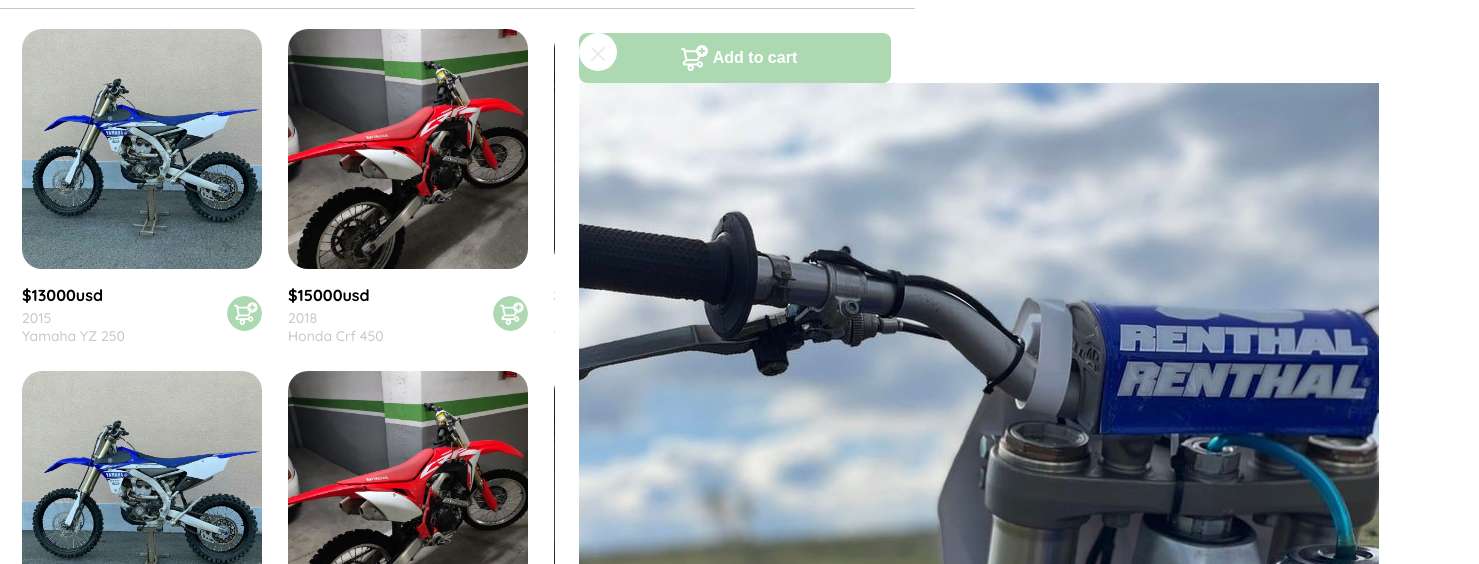
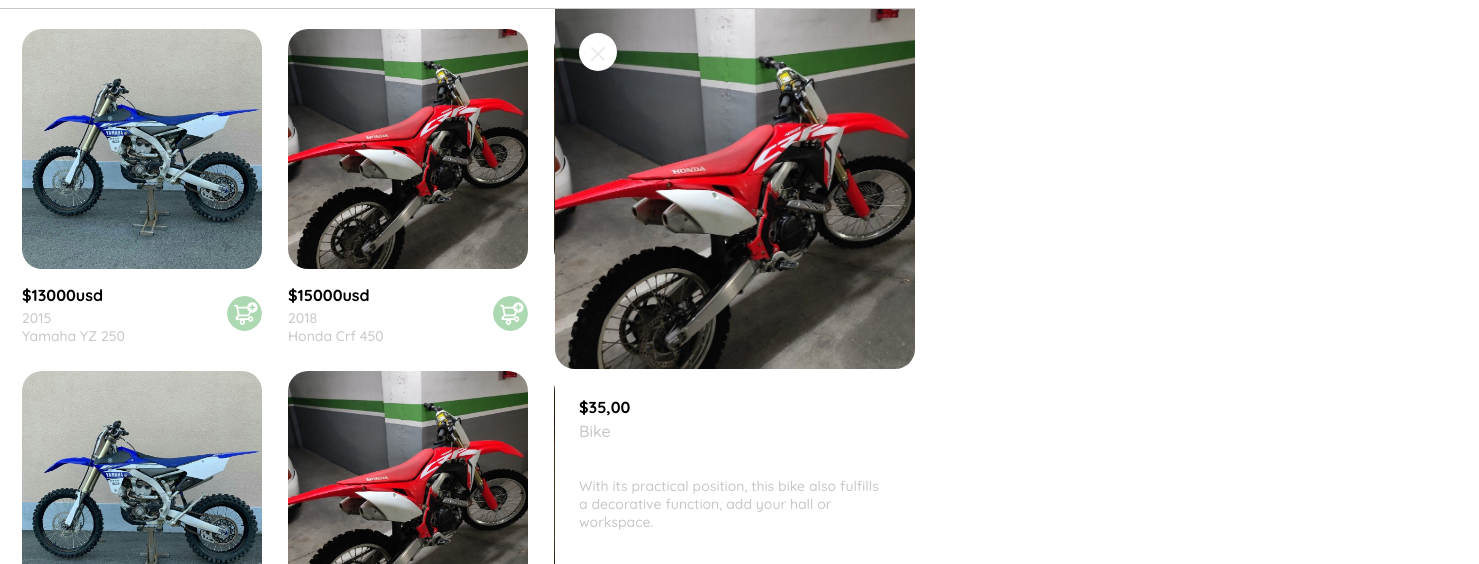
Before and after one commit to Mauri-salazar/front-end-shopping-card, a plain HTML site: page index.html in a window 1280 px wide. Both pictures are taken after a click on the picture 241 px from the left and 201 px from the top of the page. Shown: the part 52-616 px from the top of the page, 1479 px wide, since content can reach past the window. Drawn offline with Linux system fonts and the light colour scheme.

Commit message:
2do commit

```diff
--- a/index.html
+++ b/index.html
@@ -153,11 +153,11 @@
     <div class="product-detail-close">
       <img src="./icons/icon_close.png" alt="close">
     </div>
-    <!-- <img src="/assets/Honda Crf 450R 2018.jpeg" alt="bike"> -->
+    <img src="/assets/Honda Crf 450R 2018.jpeg" alt="bike">
     <div class="product-info">
-      <!-- <p>$35,00</p>
+      <p>$35,00</p>
       <p>Bike</p>
-      <p>With its practical position, this bike also fulfills a decorative function, add your hall or workspace.</p> -->
+      <p>With its practical position, this bike also fulfills a decorative function, add your hall or workspace.</p>
       <button class="primary-button add-to-cart-button">
         <img src="./icons/bt_add_to_cart.svg" alt="add to cart">
         Add to cart
--- a/main.js
+++ b/main.js
@@ -7,7 +7,7 @@ const mobileMenu = document.querySelector('.mobile-menu');
 const shoppingCartContainer = document.querySelector('#shoppingCartContainer');
 const cardsContainer = document.querySelector('.cards-container');
 const productDetailContainer = document.querySelector('#productDetail');
-const productDetail = document.querySelector('.product-info');
+
 
 menuEmail.addEventListener('click', toggleDesktopMenu);
 menuHamIcon.addEventListener('click', toggleMobileMenu);
@@ -143,23 +143,3 @@ function renderProducts(arr) {
 }
 
 renderProducts(productList);
-
-
-
-function renderDetail (arr) {
-  for ( detailProduct of arr) {
-
-    if(detailProduct.id === detailProduct.id ) {
-    const imgProduct = document.createElement('img');
-    imgProduct.setAttribute('src', detailProduct.image );
-
-    productDetail.appendChild(imgProduct);
-
-    const price = document.createElement('p');
-    price.innerText = detailProduct.price;
-
-    productDetail.appendChild(price);}
-  }
-}
-
-renderDetail(productList);
```
